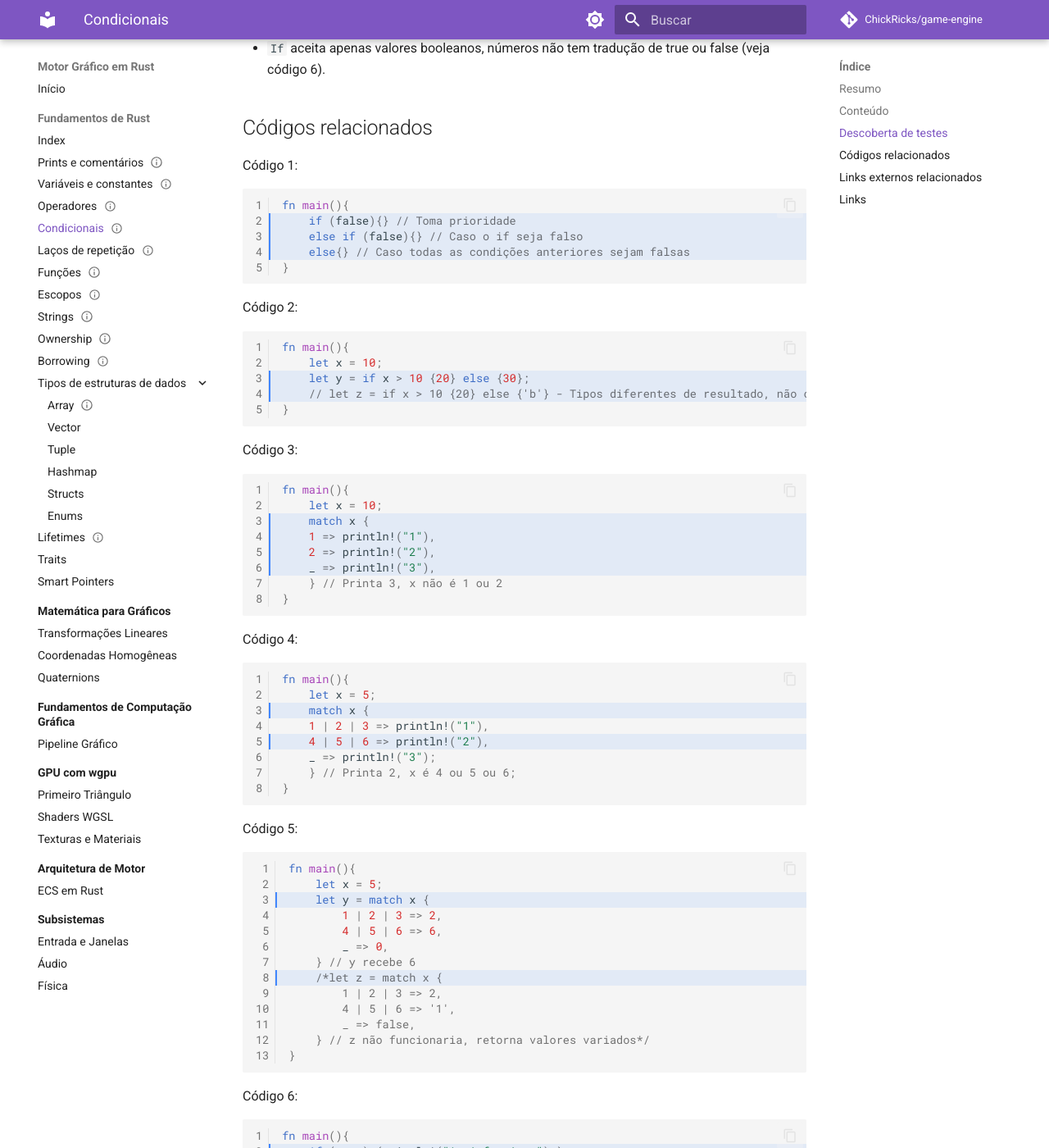
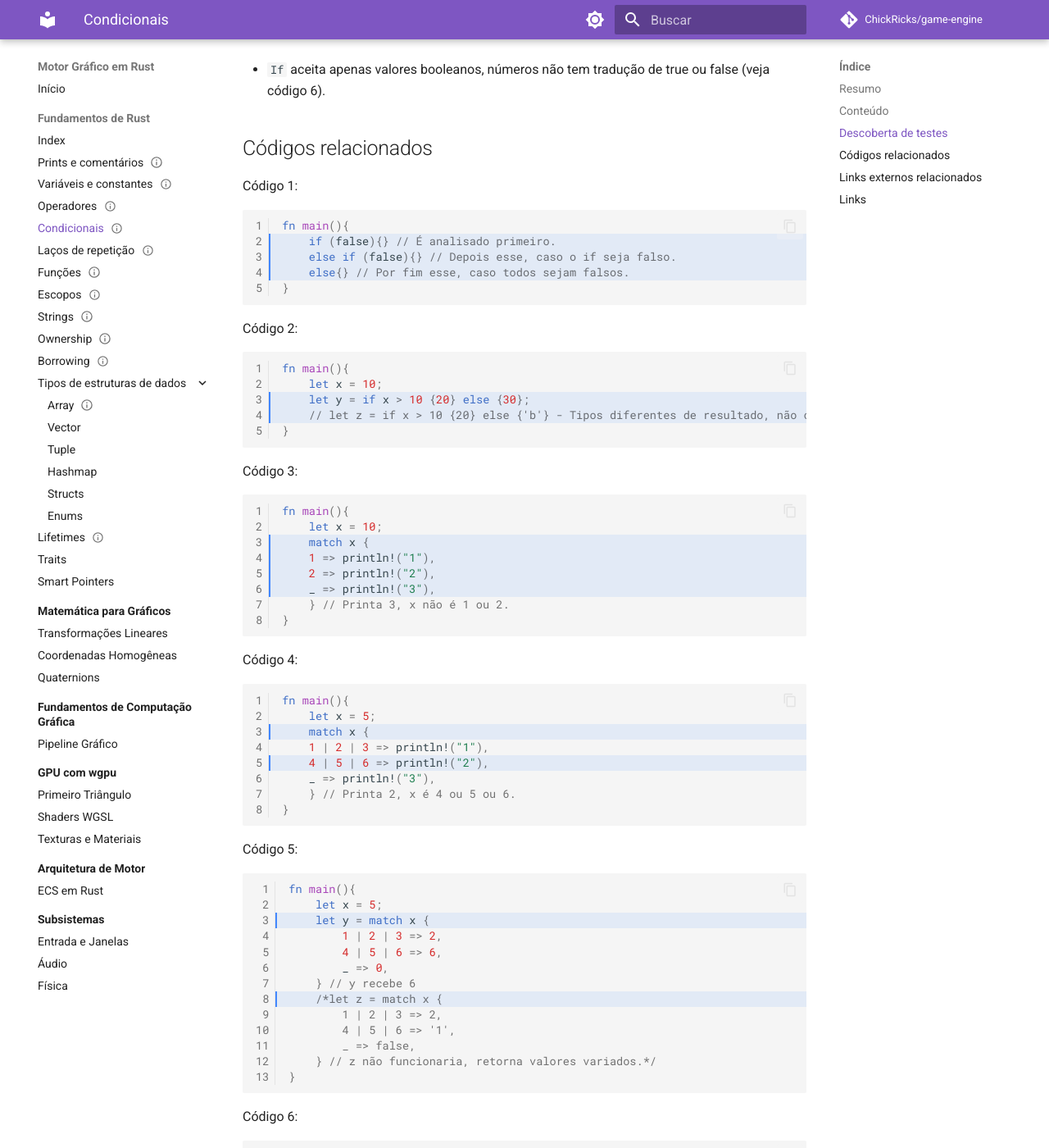
Before and after one commit to ChickRicks/game-engine, an MkDocs documentation site: the page built from docs/1-fundamentos-rust/4-Condicionais.md, in a window 1280 px wide and 1400 px high, scrolled down 739 px. Shown: the whole window at 82% size. Built offline with MkDocs 1.6.1 and Material for MkDocs 9.7.7, drawn with Linux system fonts in a browser that asks for light colours; comment, search, counter and statistics services are not loaded; some of the changed text lies outside the part shown.

Commit message:
vault backup: 2026-11-05 20:36:43

````diff
--- a/docs/1-fundamentos-rust/4-Condicionais.md
+++ b/docs/1-fundamentos-rust/4-Condicionais.md
@@ -23,9 +23,9 @@ match: `match foo { foo1 => bar1, ... _ => bar2}`.
 Código 1:
 ```rust hl_lines="2-4" linenums="1"
 fn main(){
-	if (false){} // Toma prioridade
-	else if (false){} // Caso o if seja falso
-	else{} // Caso todas as condições anteriores sejam falsas
+	if (false){} // É analisado primeiro.
+	else if (false){} // Depois esse, caso o if seja falso.
+	else{} // Por fim esse, caso todos sejam falsos.
 }
 ```
 Código 2:
@@ -33,7 +33,7 @@ Código 2:
 fn main(){
 	let x = 10;
 	let y = if x > 10 {20} else {30};
-	// let z = if x > 10 {20} else {'b'} - Tipos diferentes de resultado, não compila
+	// let z = if x > 10 {20} else {'b'} - Tipos diferentes de resultado, não compila.
 }
 ```
 Código 3:
@@ -44,7 +44,7 @@ fn main(){
 	1 => println!("1"),
 	2 => println!("2"),
 	_ => println!("3"),
-	} // Printa 3, x não é 1 ou 2
+	} // Printa 3, x não é 1 ou 2.
 }
 ```
 Código 4:
@@ -54,8 +54,8 @@ fn main(){
 	match x {
 	1 | 2 | 3 => println!("1"),
 	4 | 5 | 6 => println!("2"),
-	_ => println!("3");
-	} // Printa 2, x é 4 ou 5 ou 6;
+	_ => println!("3"),
+	} // Printa 2, x é 4 ou 5 ou 6.
 }
 ```
 Código 5:
@@ -71,14 +71,14 @@ fn main(){
 		1 | 2 | 3 => 2,
 		4 | 5 | 6 => '1',
 		_ => false,
-	} // z não funcionaria, retorna valores variados*/
+	} // z não funcionaria, retorna valores variados.*/
 }
 ```
 Código 6:
 ```rust hl_lines="2-3" linenums="1"
 fn main(){
 	if (true) {println!("Aqui funciona");}
-	// if (9) {println!("Aqui não funciona);}
+	// if (9) {println!("Aqui não funciona");}.
 }
 ```
 ## Links externos relacionados
````
Also changed, not shown: other parts of docs/1-fundamentos-rust/4-Condicionais.md (+2 -2 lines), docs/1-fundamentos-rust/1-Prints-e-comentarios.md (+4 -4 lines), docs/1-fundamentos-rust/2-Variaveis-e-constantes.md (+2 -2 lines), docs/1-fundamentos-rust/3-Operadores.md (+10 -12 lines), docs/1-fundamentos-rust/5-Lacos-de-repeticao.md (+2 -2 lines).
